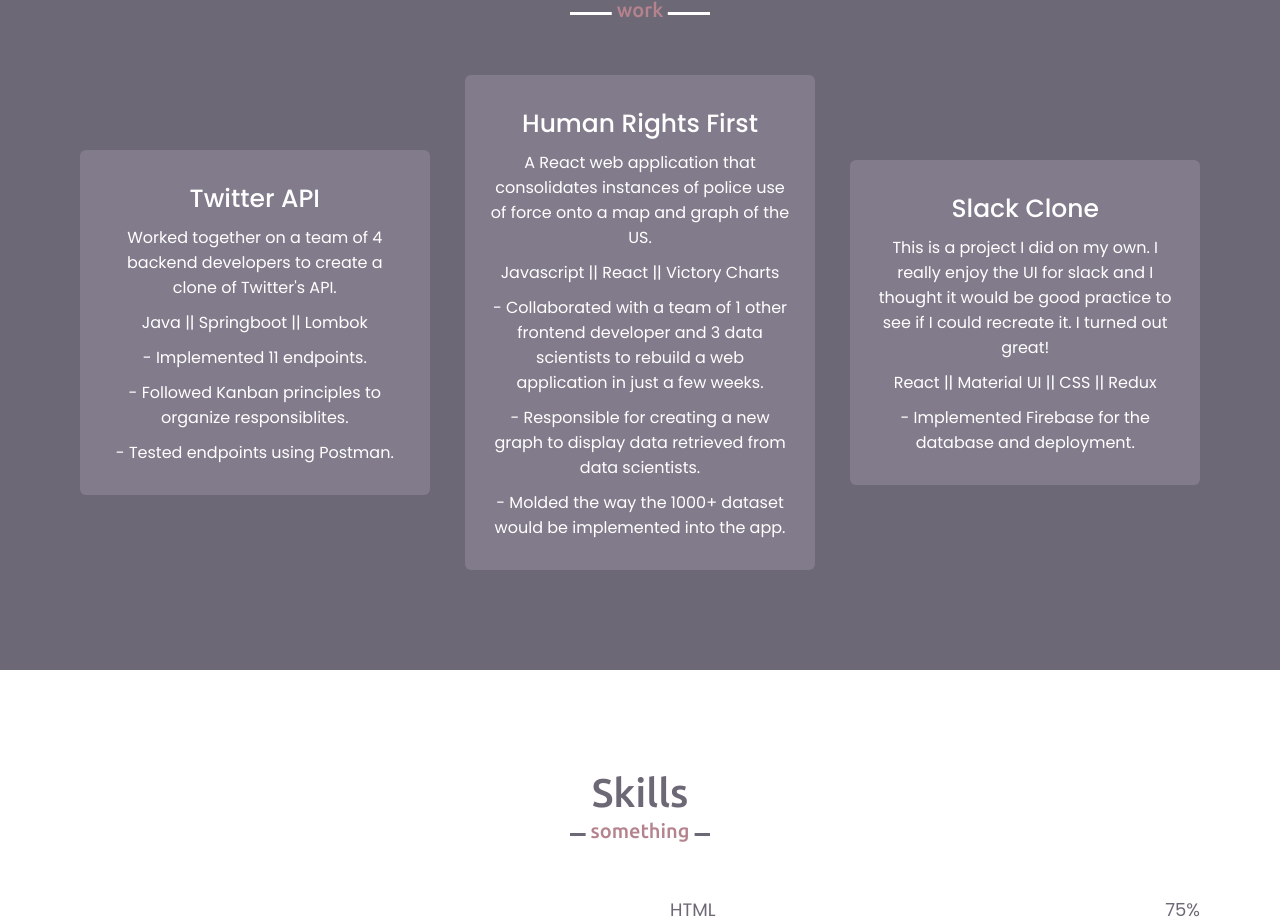
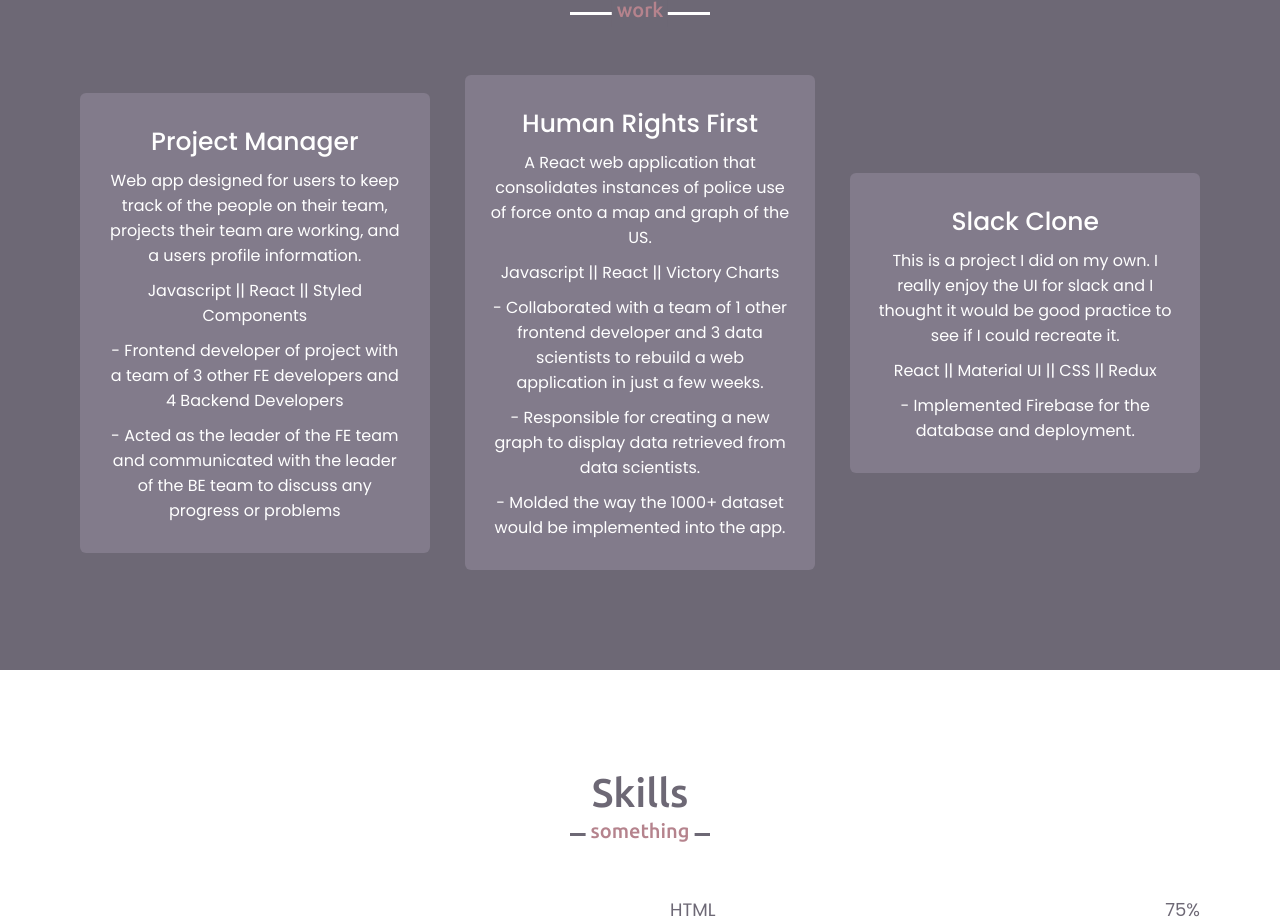
Before and after one commit to galosandoval/portfolio, a React (Create React App) app in the folder react-portfolio/: page / in a window 1280 px wide. Shown: the part 2079-2999 px from the top of the page. Built offline with nearby package versions, Linux system fonts and the light colour scheme.

Commit message:
changes a project on the Services component

```diff
--- a/react-portfolio/src/components/Services.jsx
+++ b/react-portfolio/src/components/Services.jsx
@@ -8,19 +8,25 @@ export const Services = () => {
           <a
             target="blank"
             style={{ textDecoration: "none", color: "#fff" }}
-            href="https://github.com/fasttrackd-student-work/spring-assessment-social-media-team-red"
+            href="https://github.com/galosandoval/cooksysfinalFE"
           >
             <div className="card">
               <div className="box">
-                <div className="text">Twitter API</div>
+                <div className="text">Project Manager</div>
                 <p>
-                  Worked together on a team of 4 backend developers to create a
-                  clone of Twitter's API.
+                  Web app designed for users to keep track of the people on
+                  their team, projects their team are working, and a users
+                  profile information.
                 </p>
-                <p>Java || Springboot || Lombok</p>
-                <p>- Implemented 11 endpoints.</p>
-                <p>- Followed Kanban principles to organize responsiblites.</p>
-                <p>- Tested endpoints using Postman.</p>
+                <p>Javascript || React || Styled Components</p>
+                <p>
+                  - Frontend developer of project with a team of 3 other FE
+                  developers and 4 Backend Developers
+                </p>
+                <p>
+                  - Acted as the leader of the FE team and communicated with the
+                  leader of the BE team to discuss any progress or problems
+                </p>
               </div>
             </div>
           </a>
@@ -64,7 +70,7 @@ export const Services = () => {
                 <p>
                   This is a project I did on my own. I really enjoy the UI for
                   slack and I thought it would be good practice to see if I
-                  could recreate it. I turned out great!
+                  could recreate it.
                 </p>
                 <p>React || Material UI || CSS || Redux</p>
                 <p>- Implemented Firebase for the database and deployment.</p>
```
